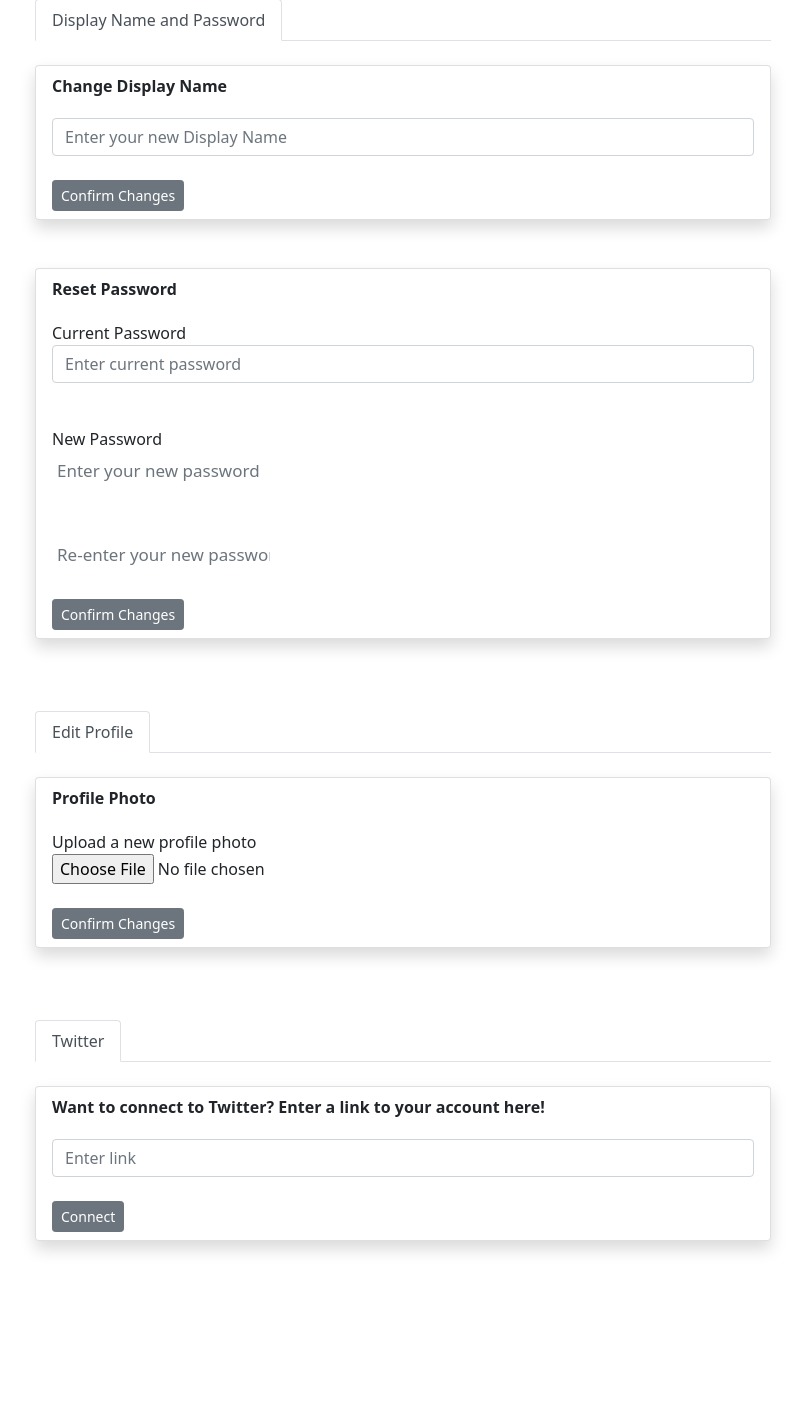
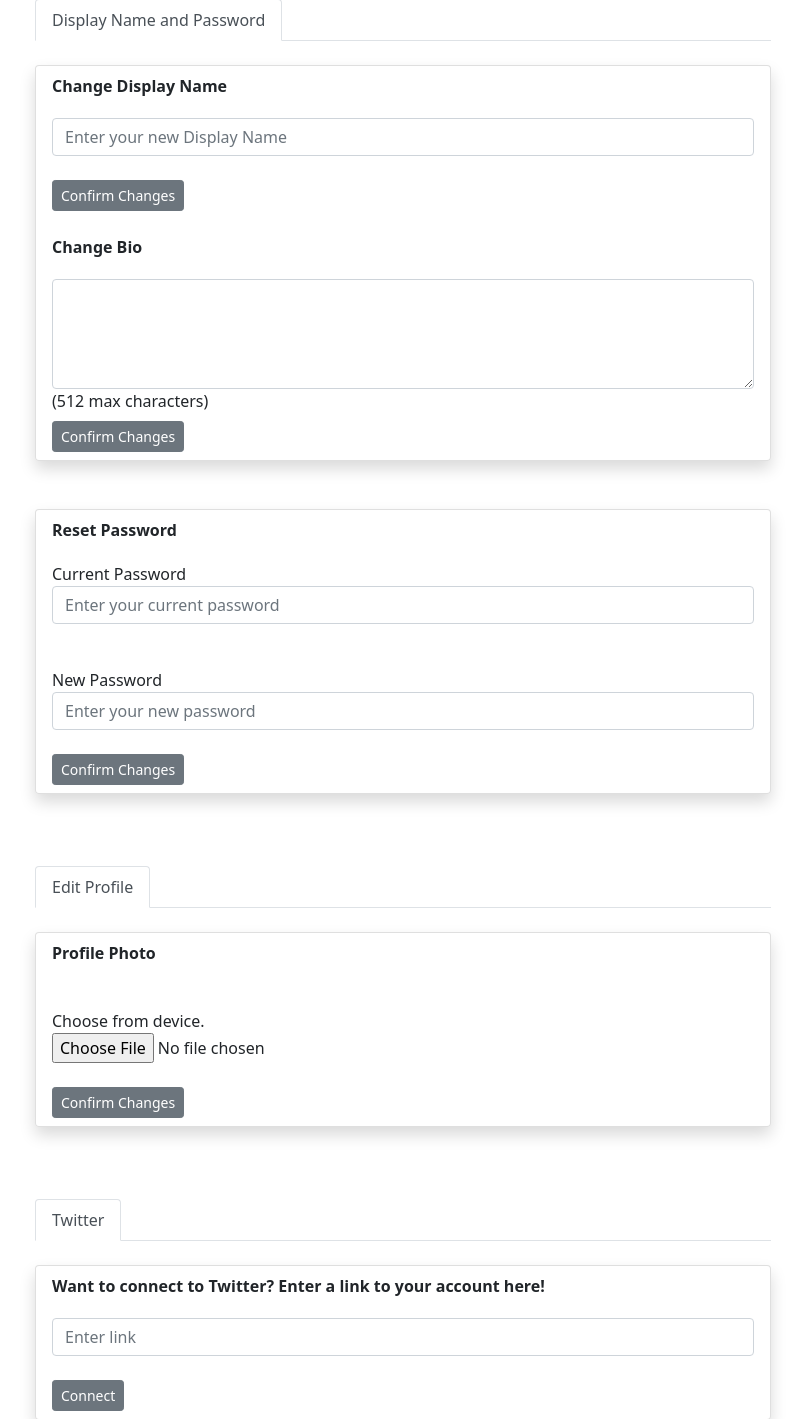
Before and after one commit to TeamBaconWebsys/project, a PHP site: page /homepage/settings.php in a window 1280 px wide. Shown: the part 504-1923 px from the top of the page, without its empty margins (237-1042 px from the left). Before the commit the page ends 1793 px from the top, so only its background shows below. Run offline with PHP 8.4, Linux system fonts and the light colour scheme; a user stored in the database is signed in; data comes from the database, SQL or seed files in the repository; some libraries are stand-ins or nearby versions.

Commit message:
Update settings.php (#32)
* Update settings.php

Added PHP to settings page, still working on getting the query calls working to the database.

* Update settings.php

updated settings page with working php that is connected to the database.

```diff
--- a/homepage/settings.php
+++ b/homepage/settings.php
@@ -1,6 +1,7 @@
 <?php
-include('../includes/login_check.php');
-include('../includes/functions.php');
+    include('../includes/login_check.php');
+    include('../includes/functions.php');
+    $conn = db_connect();
 ?>
 
 <!DOCTYPE html>
@@ -66,7 +67,6 @@
     </nav>
     <h1 class="display-3 text-center">Settings</h1>
     <br>
-
     <div class="container">
       <!-- Notifications Settings -->
       <div class="row justify-content-center">
@@ -75,6 +75,7 @@
             <ul class="nav nav-tabs mb-4" role="tablist">
               <li class="nav-item">
                 <!-- Notification Settings with buttons -->
+                <!-- HTML Placeholder for future implementation of Notificaiton Features. -->
                 <a class="nav-link active" data-toggle="tab" href="#contact" role="tab" aria-controls="contact"
                   aria-selected="false">Notifications</a>
               </li>
@@ -88,7 +89,6 @@
                   </div>
                   <div class="col-auto">
                     <div class="custom-control custom-switch">
-                      <!--create a query to database to change / store Follower Notification settings -->
                       <input type="checkbox" class="custom-control-input" id="alert1" checked="" />
                       <span class="custom-control-label"></span>
                     </div>
@@ -103,7 +103,6 @@
                   </div>
                   <div class="col-auto">
                     <div class="custom-control custom-switch">
-                      <!--create a query to database to store Artist Notification settings -->
                       <input type="checkbox" class="custom-control-input" id="alert2" />
                       <span class="custom-control-label"></span>
                     </div>
@@ -114,6 +113,8 @@
           </div>
         </div>
       </div>
+
+
       <!-- Change Display Name/Password -->
       <div class="row justify-content-center">
         <div class="col-12 col-lg-10 col-xl-8 mx-auto">
@@ -129,42 +130,76 @@
                 <div class="row align-items-center">
                   <div class="col">
                     <strong class="mb-0">Change Display Name</strong>
-                    <form>
+                    <form action="" method="POST">
                       <div class="form-group">
-                        <input type="email" class="form-control" id="exampleInputEmail1" aria-describedby="emailHelp"
-                          placeholder="Enter your new Display Name">
+                        <input class="form-control" type="text" name="display_name" placeholder="Enter your new Display Name">
                         <br>
-                        <!-- Querey call to change Display name upon clicking the button -->
-                        <button type="button" class="btn btn-secondary btn-sm">Confirm Changes</button>
+                        <button type="submit" name="submit" class="btn btn-secondary btn-sm">Confirm Changes</button>
+                        <?php
+                          if(isset($_POST['submit']))
+                          {
+                          $display_name = $_POST['display_name'];
+                          $current_user_id = $_SESSION['user_id'];
+                          $pstmt = $conn->prepare("UPDATE accounts SET display_name = :display_name WHERE user_id = :current_user_id");
+                          $pstmt->execute([':current_user_id' => $current_user_id, ':display_name' => $display_name]);
+                          }
+                        ?>
                       </div>
+                    </form>
+                    <br>
+                    <strong class="mb-0">Change Bio</strong>
+                    <form method="POST">
+                        <div class="form-group">
+                            <div class="form-outline">
+                                <textarea class="form-control" name="bio" id="textAreaExample" rows="4"></textarea>
+                                <label class="form-label" for="textAreaExample">(512 max characters)</label>
+                            </div>
+                          <button type="submit" name="submit1" class="btn btn-secondary btn-sm">Confirm Changes</button>
+                          <?php
+                            if(isset($_POST['submit1']))
+                            {
+                            $bio = $_POST['bio'];
+                            $current_user_id = $_SESSION['user_id'];
+                            $pstmt = $conn->prepare("UPDATE accounts SET bio = :bio WHERE user_id = :current_user_id");
+                            $pstmt->execute([':current_user_id' => $current_user_id, ':bio' => $bio]);
+                            }
+                          ?>
+                        </div>
                     </form>
                   </div>
                 </div>
               </div>
             </div>
+
+
+
+            <!-- Reset Password -->
             <div class="list-group mb-5 shadow">
               <div class="list-group-item">
                 <div class="row align-items-center">
                   <div class="col">
                     <strong class="mb-0">Reset Password</strong>
-                    <form>
+                    <form action="" method="POST">
                       <div class="form-group">
-                        <label for="current-password">Current Password</label>
-                        <input type="email" class="form-control" id="current-password" aria-describedby="emailHelp"
-                          placeholder="Enter current password">
+                        <label for="old-password">Current Password</label>
+                            <input type="text" class="form-control" name="oldpassword" placeholder="Enter your current password">
                       </div>
                       <br>
                       <div class="form-group">
                         <label for="new-password">New Password</label>
-                        <input type="password" class="form-control" id="new-password" placeholder="Enter your new password">
+                          <input type="text" class="form-control" name="password" placeholder="Enter your new password">
                       </div>
                       <br>
-                      <div class="form-group">
-                        <input type="password" class="form-control" id="new-password-confirm" placeholder="Re-enter your new password">
-                      </div>
-                      <br>
-                      <!-- Querey call to change Password upon clicking the button -->
-                      <button type="button" class="btn btn-secondary btn-sm">Confirm Changes</button>
+                      <button type="submit2" class="btn btn-secondary btn-sm">Confirm Changes</button>
+                      <?php
+                          if(isset($_POST['submit2']))
+                          {
+                          $password = $_POST['password'];
+                          $current_user_id = $_SESSION['user_id'];
+                          $pstmt = $conn->prepare("UPDATE accounts SET password = :password WHERE user_id = :current_user_id");
+                          $pstmt->execute([':current_user_id' => $current_user_id, ':password' => $password]);
+                          }
+                        ?>
                     </form>
                   </div>
                 </div>
@@ -173,6 +208,9 @@
           </div>
         </div>
       </div>
+
+
+
       <!-- Edit Profile/Upload Profile Photo -->
       <div class="row justify-content-center">
         <div class="col-12 col-lg-10 col-xl-8 mx-auto">
@@ -190,15 +228,24 @@
                   <div class="col">
                     <strong class="mb-0">Profile Photo</strong>
                     <br>
-                    <form>
+                    <br>
+                    <form method="POST">
                       <div class="form-group">
-                        <label for="exampleFormControlFile1">Upload a new profile photo</label>
+                        <label for="profile_pic">Choose from device.</label>
                         <br>
-                        <input type="file" class="form-control-file" id="exampleFormControlFile1">
+                        <input type="file" name="profile_pic" class="form-control-file" id="profile_pic">
                       </div>
                       <br>
-                      <!-- Querey call to chnage profile photo link in database -->
-                      <button type="button" class="btn btn-secondary btn-sm">Confirm Changes</button>
+                      <button type="submit3" class="btn btn-secondary btn-sm">Confirm Changes</button>
+                      <?php
+                          if(isset($_POST['submit3']))
+                          {
+                          $profile_pic = $_POST['profile_pic'];
+                          $current_user_id = $_SESSION['user_id'];
+                          $pstmt = $conn->prepare("UPDATE accounts SET profile_pic = :profile_pic WHERE user_id = :current_user_id");
+                          $pstmt->execute([':current_user_id' => $current_user_id, ':profile_pic' => $profile_pic]);
+                          }
+                        ?>
                     </form>
                   </div>
                 </div>
@@ -207,6 +254,10 @@
           </div>
         </div>
       </div>
+
+
+
+
       <!-- Connect Twitter -->
       <div class="row justify-content-center">
         <div class="col-12 col-lg-10 col-xl-8 mx-auto">
@@ -221,11 +272,11 @@
               <div class="list-group-item">
                 <div class="row align-items-center">
                   <div class="col">
+                    <!-- HTML Placeholder for future implementation of twitter connection-->
                     <strong class="mb-0">Want to connect to Twitter? Enter a link to your account here!</strong>
                     <div class="form-group">
                       <input type="email" class="form-control" id="twitter-link" aria-describedby="emailHelp" placeholder="Enter link">
                       <br>
-                      <!-- Querey call to store twitter link in database upon clicking the button -->
                       <button type="button" class="btn btn-secondary btn-sm">Connect</button>
                     </div>
                   </div>
@@ -236,7 +287,5 @@
         </div>
       </div>
     </div>
-
   </body>
-
 </html>
```
